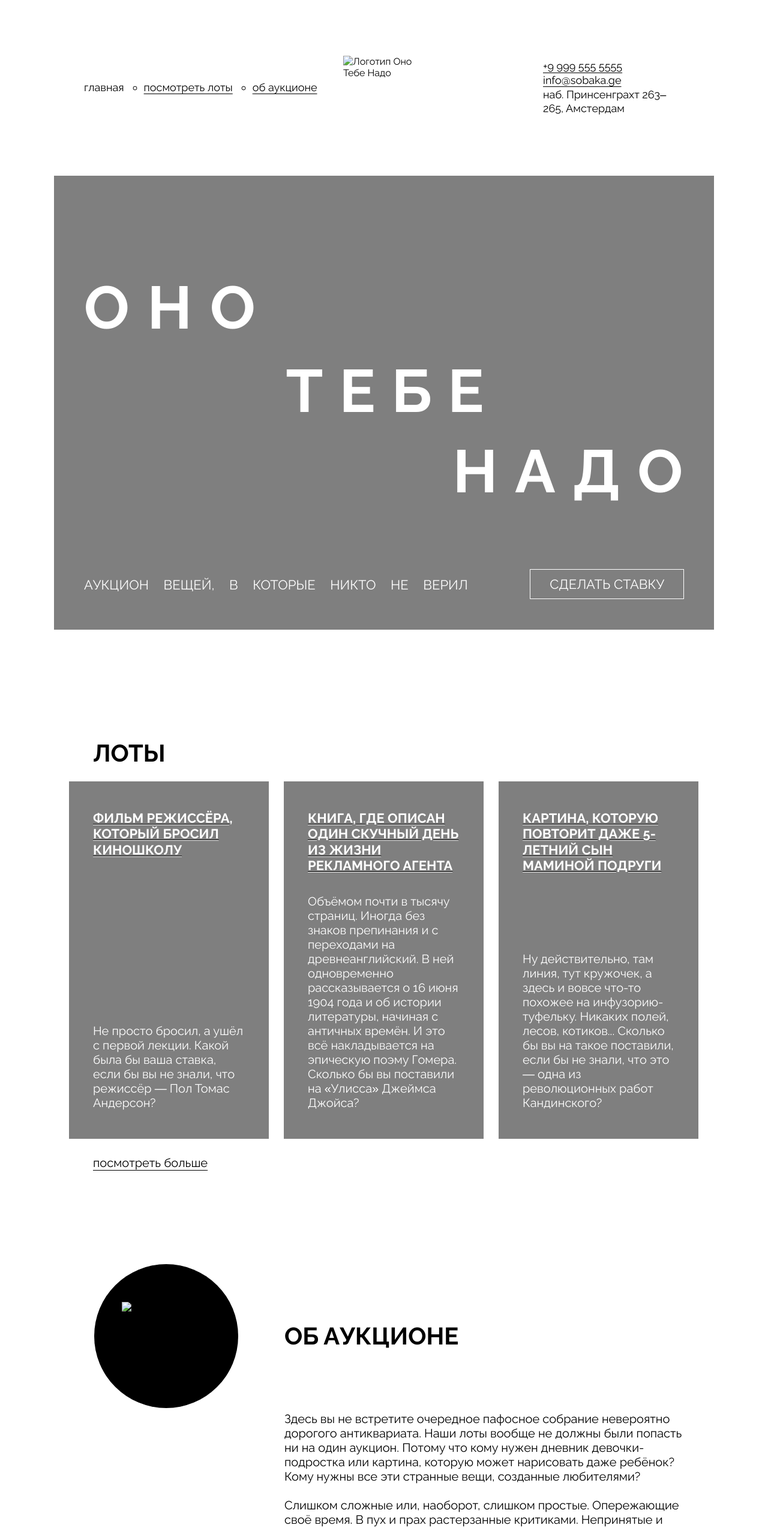
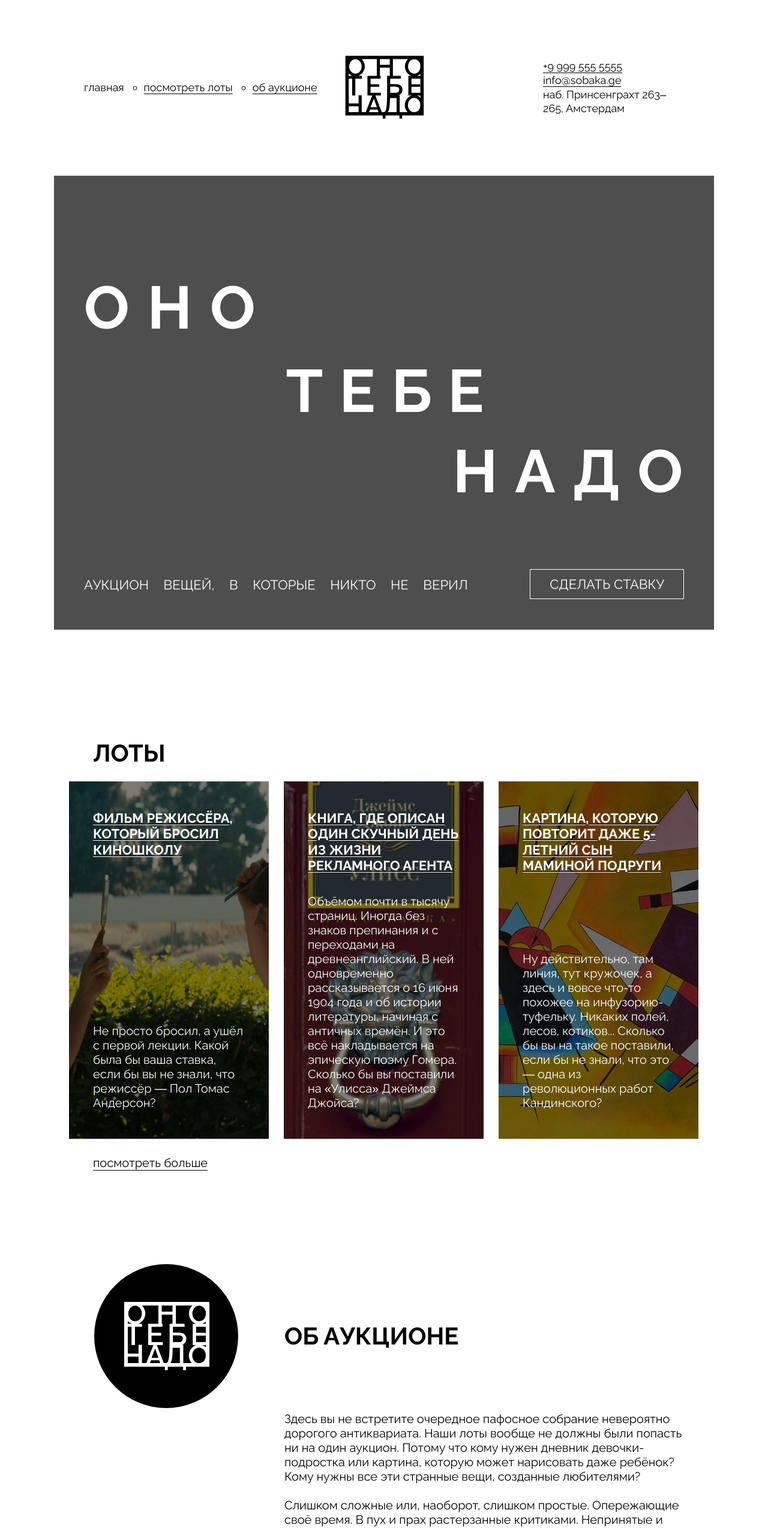
Before and after one commit to stasssssi/ono-tebe-nado-fd, a plain HTML site: page index.html in a window 1280 px wide. Shown: the top 2548 px of the page at 60% size. Drawn offline with Linux system fonts and the light colour scheme; the site is published under a folder, as on GitHub Pages, so addresses that start at the root find nothing.

Commit message:
исправление путей

```diff
--- a/index.html
+++ b/index.html
@@ -25,7 +25,7 @@
         </ul>
       </nav>
       <a class="header__logo">
-        <img src="/images/logo-black.svg" alt="Логотип Оно Тебе Надо" class="header__logo-image">
+        <img src="./images/logo-black.svg" alt="Логотип Оно Тебе Надо" class="header__logo-image">
       </a>
       <address class="address">
         <a class="address__item address__item--phone" href="tel:+99995555555">
@@ -89,7 +89,7 @@
       </section>
       <section class="about">
         <div class="about__logo">
-          <img src="/images/logo-white.svg" alt="Лого" class="about__logo-image">
+          <img src="./images/logo-white.svg" alt="Лого" class="about__logo-image">
         </div>
         <div class="about__column">
           <h2 class="about__title">Об аукционе</h2>
@@ -130,17 +130,17 @@
         <ul class="footer__social-list">
           <li class="footer__social-list-item">
             <a href="#" class="footer__social-link">
-              <img src="/images/yt.svg" alt="You Tube" class="footer__social-icon">
+              <img src="./images/yt.svg" alt="You Tube" class="footer__social-icon">
             </a>
           </li>
           <li class="footer__social-list-item">
             <a href="#" class="footer__social-link">
-              <img src="/images/vk.svg" alt="Vk" class="footer__social-icon">
+              <img src="./images/vk.svg" alt="Vk" class="footer__social-icon">
             </a>
           </li>
           <li class="footer__social-list-item">
             <a href="#" class="footer__social-link">
-              <img src="/images/pinterest.svg" alt="Pinterest" class="footer__social-icon">
+              <img src="./images/pinterest.svg" alt="Pinterest" class="footer__social-icon">
             </a>
           </li>
         </ul>
--- a/styles/style.css
+++ b/styles/style.css
@@ -48,7 +48,7 @@
 }
 
 .cover {
-    background-image: url('/images/cover.jpg');
+    background-image: url('../images/cover.jpg');
     background-size: cover;
     background-repeat: no-repeat;
     background-position: center;
@@ -171,19 +171,19 @@
 }
 
 .card_type_film {
-    background-image: url('/images/card-lot-01.jpg');
+    background-image: url('../images/card-lot-01.jpg');
     background-size: cover;
     background-position: center;
 }
 
 .card_type_book {
-    background-image: url('/images/card-lot-02.jpg');
+    background-image: url('../images/card-lot-02.jpg');
     background-size: cover;
     background-position: center;
 }
 
 .card_type_picture {
-    background-image: url('/images/card-lot-03.jpg');
+    background-image: url('../images/card-lot-03.jpg');
     background-size: cover;
     background-position: center;
 }
```
